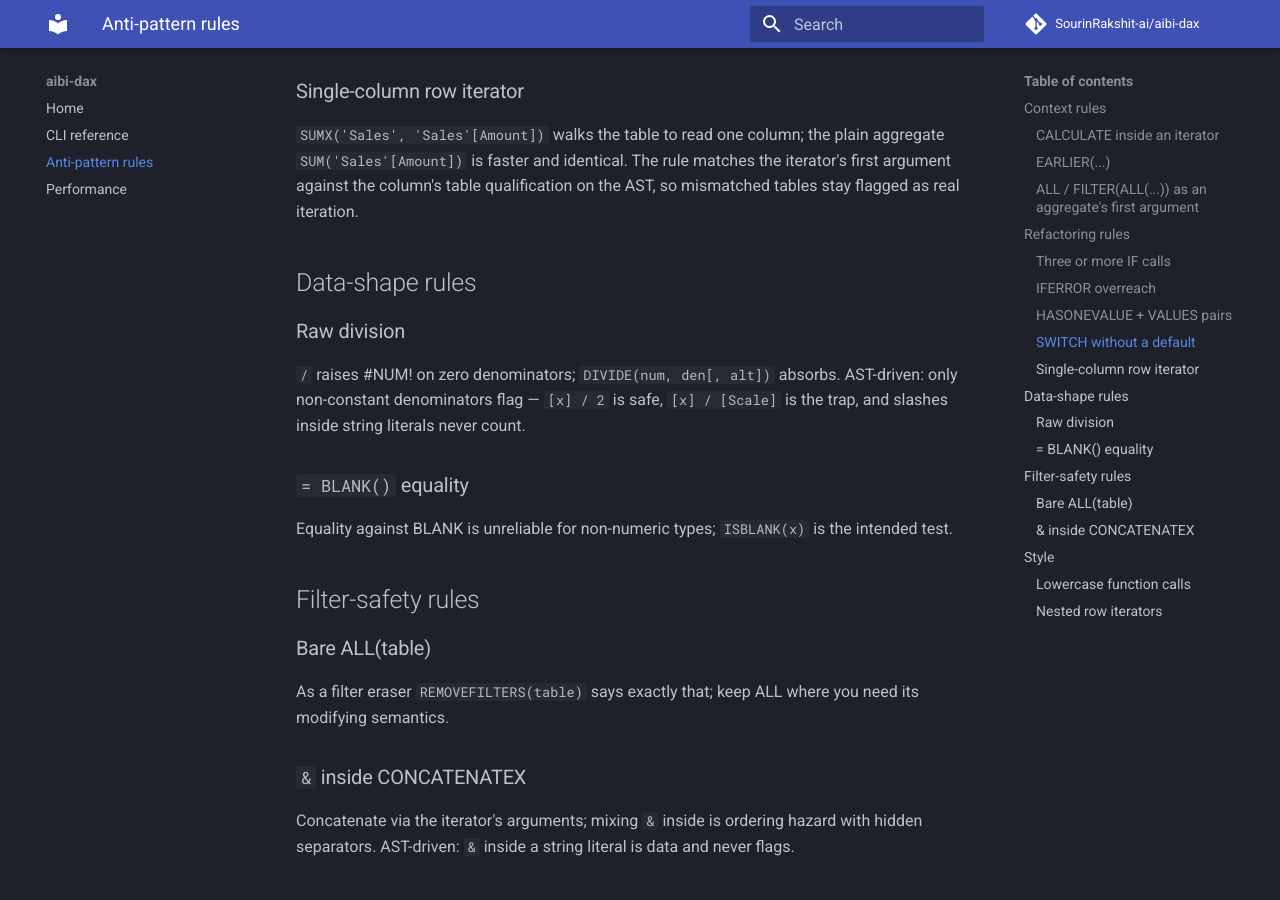
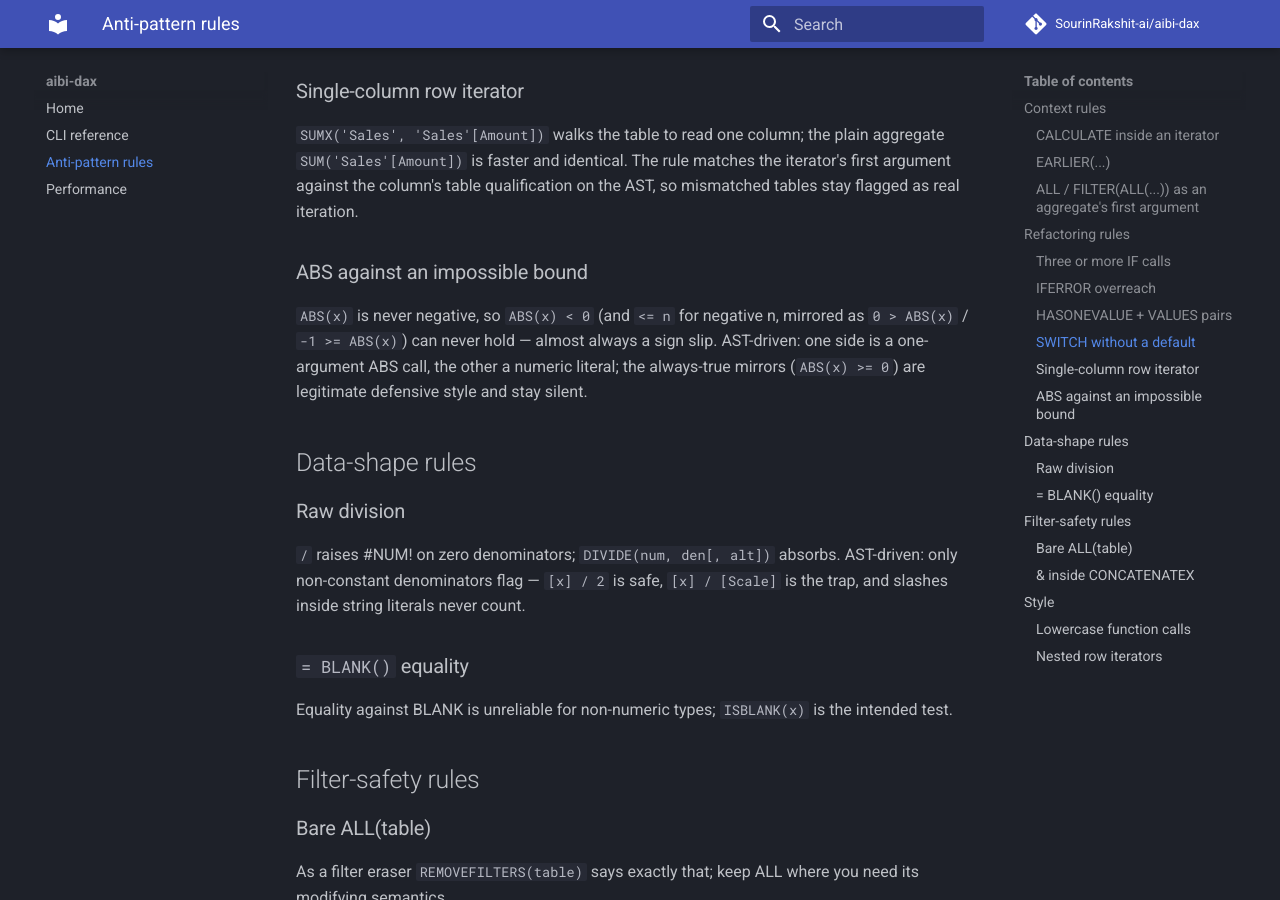
Before and after one commit to SourinRakshit-ai/aibi-dax, an MkDocs documentation site: the page built from docs/rules.md, in a window 1280 px wide and 900 px high, scrolled down 1260 px. Built offline with MkDocs 1.6.1 and Material for MkDocs 9.7.7, drawn with Linux system fonts in a browser that asks for light colours; comment, search, counter and statistics services are not loaded.

Commit message:
docs: rule 15 — ABS against an impossible bound

```diff
--- a/docs/rules.md
+++ b/docs/rules.md
@@ -46,6 +46,13 @@ matches the iterator's first argument against the column's table
 qualification on the AST, so mismatched tables stay flagged as real
 iteration.
 
+### ABS against an impossible bound
+`ABS(x)` is never negative, so `ABS(x) < 0` (and `<= n` for negative n,
+mirrored as `0 > ABS(x)` / `-1 >= ABS(x)`) can never hold — almost always
+a sign slip. AST-driven: one side is a one-argument ABS call, the other a
+numeric literal; the always-true mirrors (`ABS(x) >= 0`) are legitimate
+defensive style and stay silent.
+
 ## Data-shape rules
 
 ### Raw division
```
Also changed, not shown: README.md (+1 -0 lines), 1 other file.
